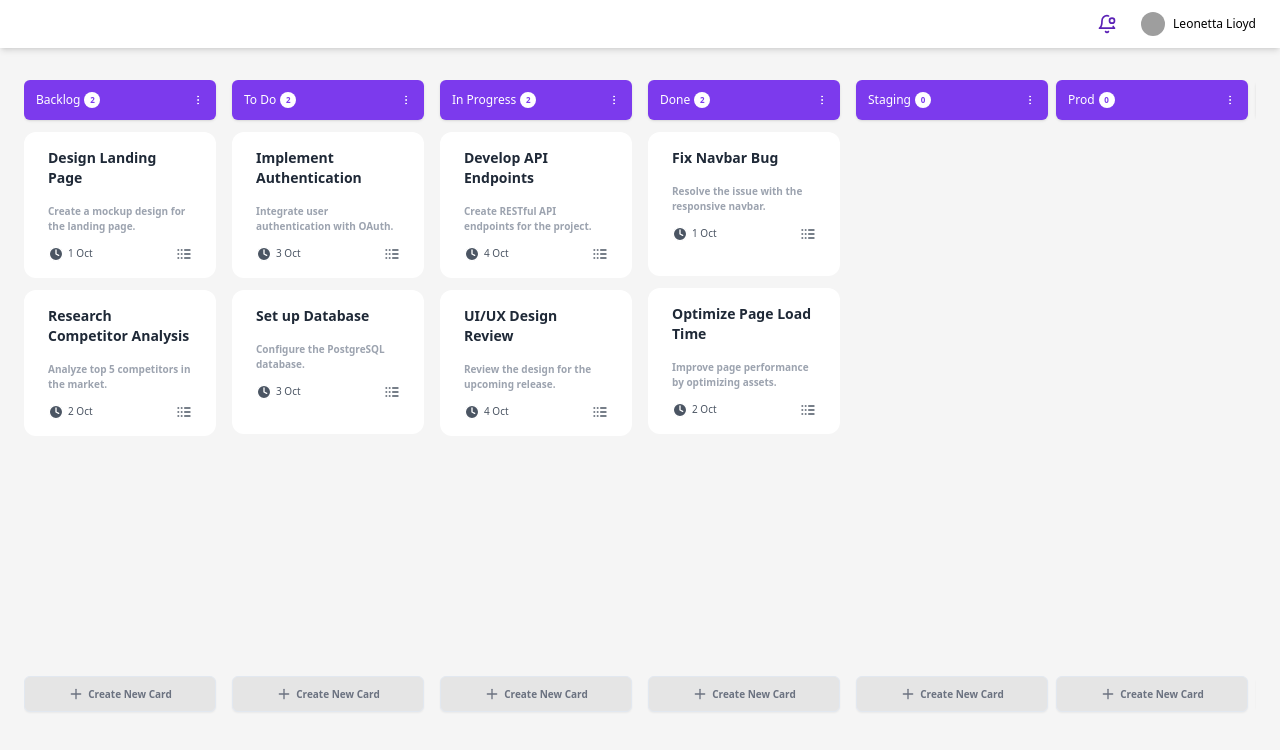
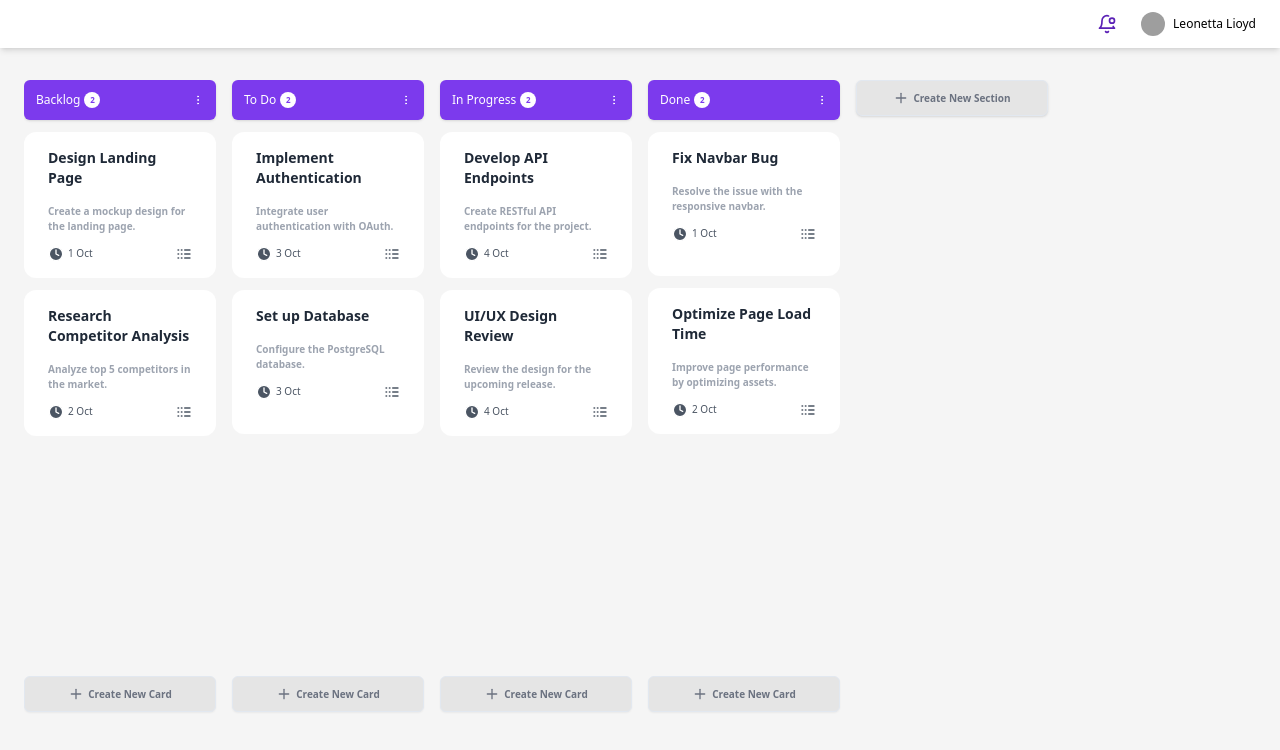
Before and after one commit to nrlheni/react-project, a React (Vite) app in the folder 4-kanban_board/: page / in a window 1280 px wide. Shown: the top 750 px of the page. Built offline with nearby package versions, Linux system fonts and the light colour scheme; grey boxes are pictures that could not be loaded.

Commit message:
refactor(page.tsx): add interaction with buttons

```diff
--- a/4-kanban_board/src/app/page.tsx
+++ b/4-kanban_board/src/app/page.tsx
@@ -3,6 +3,7 @@ import { SectionTitle } from "@/components/section-title";
 import { TaskCard } from "@/components/task-card";
 import { Button } from "@/components/ui/button";
 import { Plus } from "lucide-react";
+import { useState } from "react";
 
 interface Task {
     id: number;
@@ -12,17 +13,19 @@ interface Task {
     date: string;
 }
 
-const sections = [
+interface Section {
+    sectionTitle: string;
+    status: string;
+}
+
+const initialSections: Section[] = [
     { sectionTitle: 'Backlog', status: 'backlog' },
     { sectionTitle: 'To Do', status: 'todo' },
     { sectionTitle: 'In Progress', status: 'in_progress' },
     { sectionTitle: 'Done', status: 'done' },
-    { sectionTitle: 'staging', status: 'staging' },
-    { sectionTitle: 'prod', status: 'prod' },
-    { sectionTitle: 'prod', status: 'prod' },
   ];
 
-  const tasks: Task[] = [
+  const initialTasks: Task[] = [
     {
       id: 1,
       title: 'Design Landing Page',
@@ -82,6 +85,30 @@ const sections = [
 ];
 
 const Index = () => {
+    const [sections, setSections] = useState(initialSections);
+    const [tasks, setTasks] = useState(initialTasks);
+
+    // Function to add a new task to a specific section
+    const addTask = (status: string) => {
+        const newTask: Task = {
+            id: tasks.length + 1,
+            title: 'Card Name',
+            description: 'Add your description',
+            status: status, // Set the status based on the section
+            date: new Date().toISOString()
+        };
+        setTasks([...tasks, newTask]); // Add the new task to the existing tasks
+    };
+
+    // Function to add a new section
+    const addSection = () => {
+        const newSection: Section = {
+            sectionTitle: `New Section ${sections.length + 1}`,
+            status: `new_section_${sections.length + 1}`
+        };
+        setSections([...sections, newSection]); // Add the new section to the existing sections
+    };
+
     return (
         <div className="flex min-h-screen w-full">
             <div className="w-full flex flex-col">
@@ -104,16 +131,20 @@ const Index = () => {
                                             />
                                         ))}
                                     </div>
-                                    <Button variant="outline" className="w-48 flex flex-row items-center justify-center text-center bg-neutral-200 gap-1 mt-auto hover:bg-neutral-200 hover:opacity-80">
+                                    <Button
+                                        variant="outline"
+                                        className="w-48 flex flex-row items-center justify-center text-center bg-neutral-200 gap-1 mt-auto hover:bg-neutral-200 hover:opacity-80"
+                                        onClick={() => addTask(section.status)}
+                                    >
                                         <Plus size={16} className="text-gray-500 font-bold" />
                                         <div className="text-[10px] text-gray-500 font-bold">Create New Card</div>
                                     </Button>
                                 </div>
                             )
                         })}
-                        <Button variant="outline" className="w-48 flex flex-row items-center justify-center top-0 text-center shadow bg-neutral-200 gap-1 p-3 hover:bg-neutral-200 hover:opacity-80">
+                        <Button variant="outline" onClick={addSection} className="w-48 flex flex-row items-center justify-center top-0 text-center shadow bg-neutral-200 gap-1 p-3 hover:bg-neutral-200 hover:opacity-80">
                             <Plus size={16} className="text-gray-500 font-bold" />
-                            <div className="text-[10px] text-gray-500 font-bold">Create New Card</div>
+                            <div className="text-[10px] text-gray-500 font-bold">Create New Section</div>
                         </Button>
                     </div>
 
```
